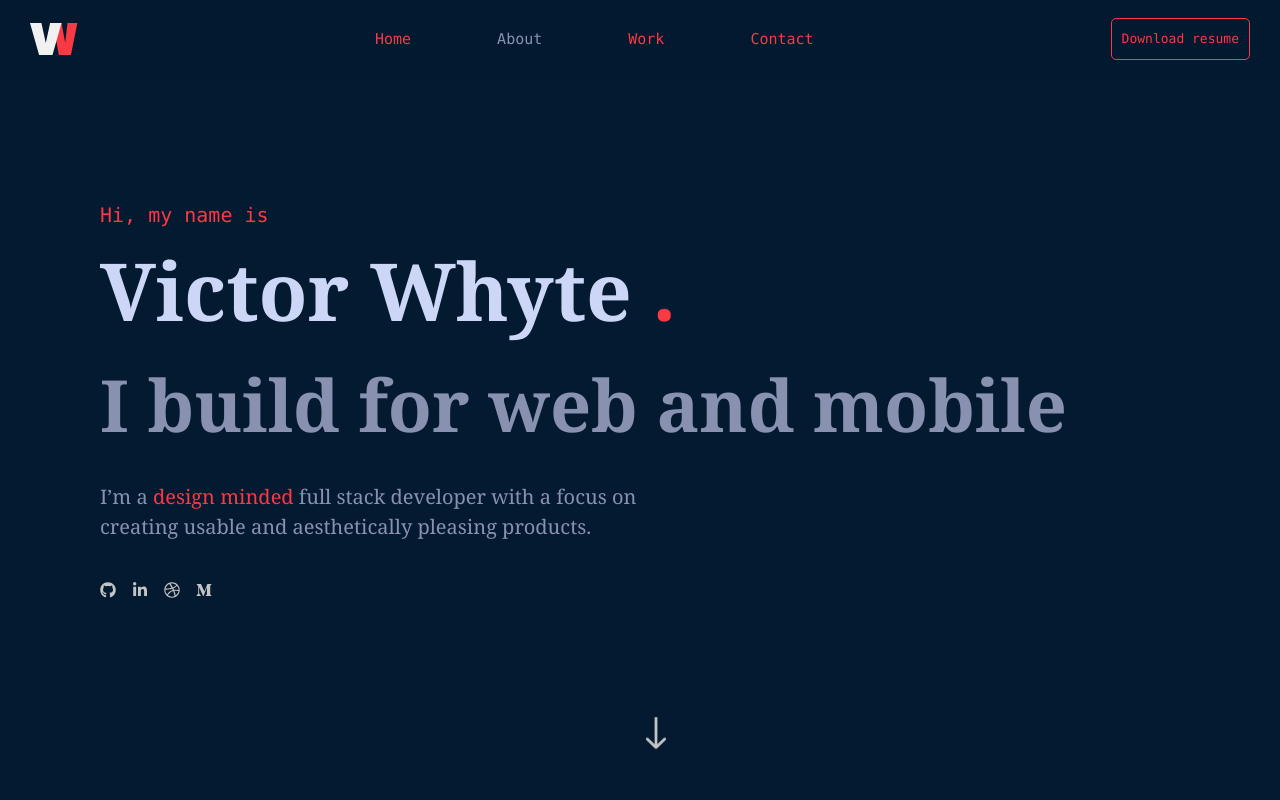
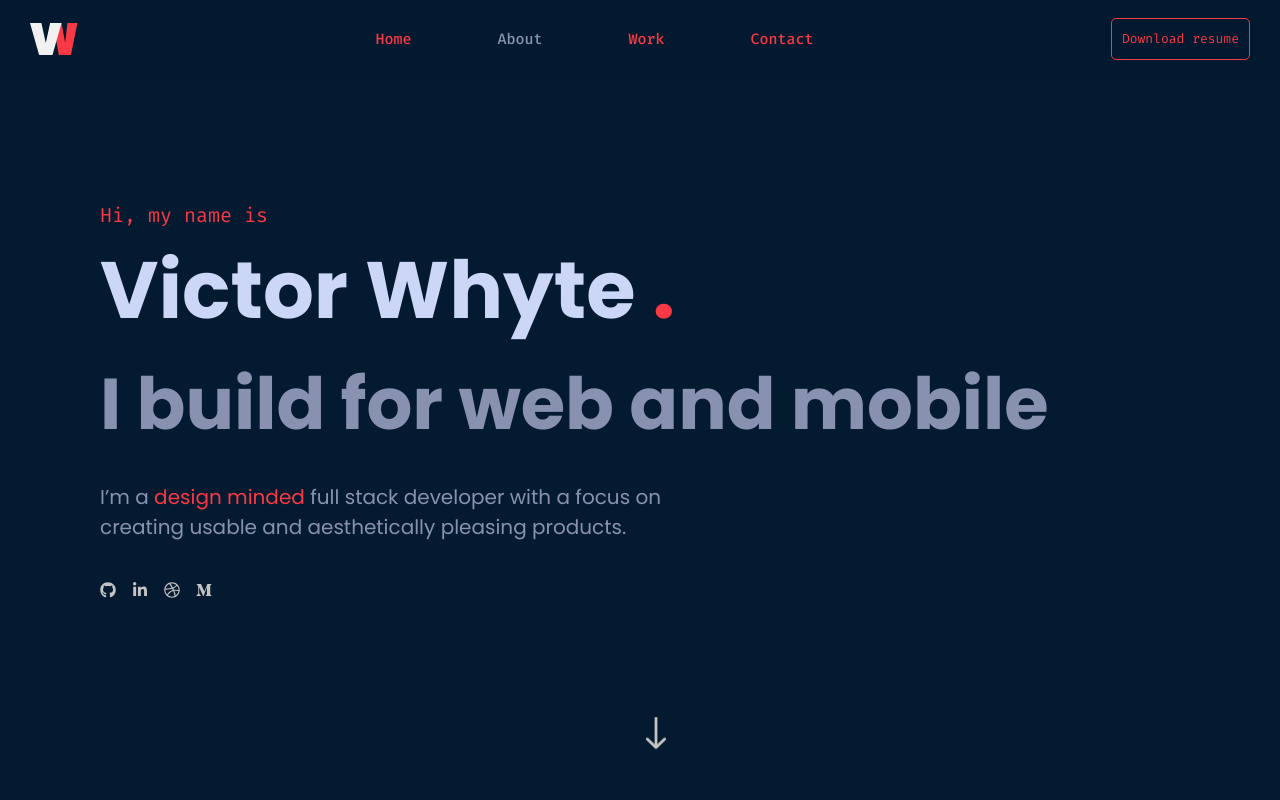
Before and after one commit to thevictorwhyte/portfolext, a Next.js app: page / in a window 1280 px wide. Shown: the top 800 px of the page. Built offline with nearby package versions, Linux system fonts and the light colour scheme.

Commit message:
bug fixes

```diff
--- a/pages/_document.js
+++ b/pages/_document.js
@@ -6,12 +6,8 @@
       <Html>
         <Head>
           <link
-            href="https://fonts.googleapis.com/css2?family=Poppins:wght@400;500;600;700;800;900&display=swap"
-            ref="stylesheet"
-          />
-          <link
-            href="https://fonts.googleapis.com/css2?family=Fira+Mono:wght@400;500;700&display=swap"
-            ref="stylesheet"
+            href="https://fonts.googleapis.com/css2?family=Fira+Mono:wght@400;500;700&family=Poppins:wght@100;200;300;400;500;600;700;800;900&display=swap"
+            rel="stylesheet"
           />
         </Head>
         <body>
```
